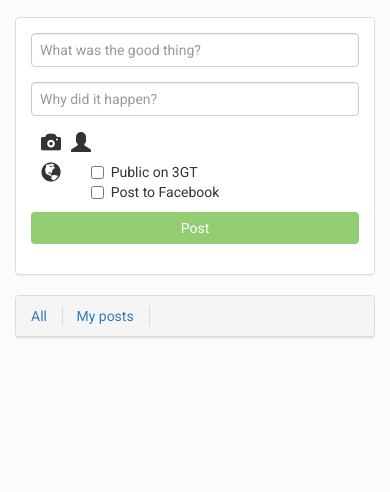
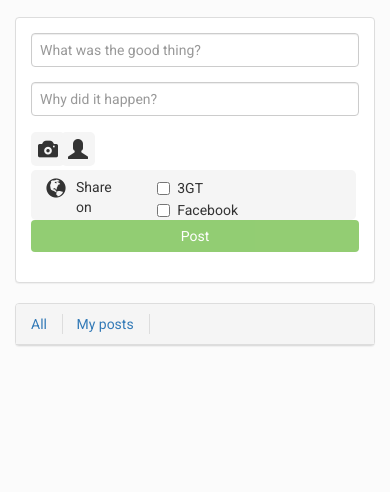
Before and after one commit to sweetflute/tgt-dev, a Python web app: template myapp/templates/public_main.html in a window 390 px wide. Shown: the part 58-550 px from the top of the page. Run offline with Jinja, Linux system fonts and the light colour scheme; the template is opened without the code that fills it, so the values that code supplies are empty; some libraries are stand-ins or nearby versions.

Commit message:
fix upload_url expired problem, photo upload button toggle

```diff
--- a/main.py
+++ b/main.py
@@ -13,6 +13,8 @@ app = webapp2.WSGIApplication(
         ('/logout', views.LogoutHandler),
         # API for posting good things and getting good things
         ('/post', views.PostHandler),
+        # API for getting uploadURL
+        ('/upload', views.FileUploadHandler),
         # API for adding/removing cheers and getting cheers
         ('/cheer', views.CheerHandler),
         # API for posting comments and getting comments
--- a/myapp/templates/public_main.html
+++ b/myapp/templates/public_main.html
@@ -165,39 +165,44 @@
                             <div class="row">
                               <div class="col-md-1 col-sm-1 col-xs-1">
                                 <label for="img">
-                                  <span class="glyphicon glyphicon-camera" id="icon-photo" aria-hidden="true" data-toggle="tooltip" data-placement="bottom" title="Add a picture"/>
+                                  <span class="glyphicon glyphicon-camera icon-bg" id="icon-photo" aria-hidden="true" data-toggle="tooltip" data-placement="bottom" title="Add a picture" data-select="off"/>
                                 </label>
-                                <input type="file" name="img" id="img" multiple>
+                                <form>
+                                  <input type="file" name="img" id="img" multiple>
+                                </form>
                               </div>
                               <div class="col-md-1 col-sm-1 col-xs-1">
                                 <!-- tag friends -->
-                                <label for="twitter_friend_tagging">
-                                  <span class="glyphicon glyphicon-user" id="icon-user" aria-hidden="true" data-toggle="tooltip" data-placement="bottom" title="Tag some friends"/>
+                                <label>
+                                  <span class="glyphicon glyphicon-user icon-bg" id="icon-user" aria-hidden="true" data-toggle="tooltip" data-placement="bottom" title="Tag some friends" data-select="off"/>
                                 </label>
                               </div>
-                              <div class="col-md-7 col-sm-7 col-xs-12">
-                                <div class="row">
-                                  <div class="col-md-2 col-sm-2 col-xs-2">
+                              <div class="col-md-8 col-sm-7 col-xs-12">
+                                <div class="row icon-group">
+                                  <div class="col-md-1 col-sm-1 col-xs-1">
                                     <label>
                                       <span class="glyphicon glyphicon-globe" aria-hidden="true"/>
                                     </label>
                                   </div>
+                                  <div class="col-md-3 col-sm-3 col-xs-3">
+                                    Share on
+                                  </div>
                                   <!-- post to 3gt -->
-                                  <div class="col-md-5 col-sm-5 col-xs-10">
-                                    <label class="checkbox-inline" >
+                                  <div class="col-md-4 col-sm-5 col-xs-5">
+                                    <label class="checkbox-inline">
                                     <!-- <label> -->
-                                      <input type="checkbox" id="settings_public" name="public"> Public on 3GT
+                                      <input type="checkbox" id="settings_public" name="public">3GT
                                     </label>
                                   </div>
                                   <!-- post to facebook -->
-                                  <div class="col-md-5 col-sm-5 col-xs-10">
+                                  <div class="col-md-4 col-sm-5 col-xs-5">
                                     <label class="checkbox-inline" id="settings_wall_label">
-                                        <input type="checkbox" id="settings_wall" name="wall"> Post to Facebook
+                                        <input type="checkbox" id="settings_wall" name="wall">Facebook
                                     </label>
                                   </div>
                                 </div>
                               </div>
-                              <div class="col-md-3 col-sm-3 col-xs-12">
+                              <div class="col-md-2 col-sm-3 col-xs-12">
                                 <input type="button" class="btn btn-default btn-block disabled" id="submit_good_thing" value="Post" required="required"></input>
                                 <input type="button" class="btn btn-default btn-block" id="posting" value="Posting ..."></input>
                               </div>
--- a/static/css/local_styles.css
+++ b/static/css/local_styles.css
@@ -59,17 +59,17 @@ div.post {
   font-size: 20px;
 }
 
-.form-group .glyphicon{
+/*.form-group .glyphicon{
   margin-left: 10px;
-}
+}*/
 
 .form-group .glyphicon.glyphicon-camera, .glyphicon.glyphicon-user{
   cursor:pointer;
 }
 
-#settings_wall_label{
+/*#settings_wall_label{
   margin-bottom:10px;
-}
+}*/
 
 #filename{
   display: none;
@@ -77,6 +77,21 @@ div.post {
 
 #content img {
   width: 100%;
+}
+
+.icon-bg {
+  background-color: #f5f5f5;
+  border-radius: 5px;
+  margin-right: 3px;
+  padding:7px;
+}
+
+.icon-group {
+  background-color: #f5f5f5;
+  border-radius: 5px;
+  margin-right: 3px;
+  padding-top:7px;
+  margin-left: 0px;
 }
 /** New style override - Tony Ip**/
 
--- a/static/js/scripts.js
+++ b/static/js/scripts.js
@@ -1,12 +1,24 @@
 var current_view = 'all';
 var old_cursor = '';
 
+
+$(document).on('click','.glyphicon-camera', function(e){
+    if ($(this).data('select') === 'on') {
+        $("#icon-photo").css("color", "#333");
+        $('.form-group :file').wrap('<form>').closest('form').get(0).reset();
+        $('.form-group :file').unwrap();
+        e.preventDefault();
+        $(this).data('select','off');
+        $('#filename').text('');
+    }
+});
 
 $(document).on('change', '.form-group :file', function() {
     var input = $(this),
     numFiles = input.get(0).files ? input.get(0).files.length : 1,
     label = input.val().replace(/\\/g, '/').replace(/.*\//, '');
     input.trigger('fileselect', [numFiles, label]);
+    $('.glyphicon-camera').data('select','on');
 });
 
 $(document).on('change', "input#good_thing", function(){
@@ -92,6 +104,10 @@ $(document).on("click","#submit_good_thing",function(e) {
     $("#submit_good_thing").css("display","none");
     $("#posting").css("display","inline");
 
+    $.get("/upload").done(function(data){
+        upload_url = data.upload_url;
+        console.log(upload_url);
+
         $.ajax({
           // url: "/post",
           url: upload_url,
@@ -116,7 +132,7 @@ $(document).on("click","#submit_good_thing",function(e) {
             $("#filename").css("display", "none");
           }
         });
-
+    });
     return false;
 });
 
```
Also changed, not shown: myapp/views.py (+12 -5 lines), static/js/memory_scripts.js (+20 -15 lines), static/js/private_scripts.js (+20 -16 lines). Lines whose indentation alone changed are shown as unchanged.
